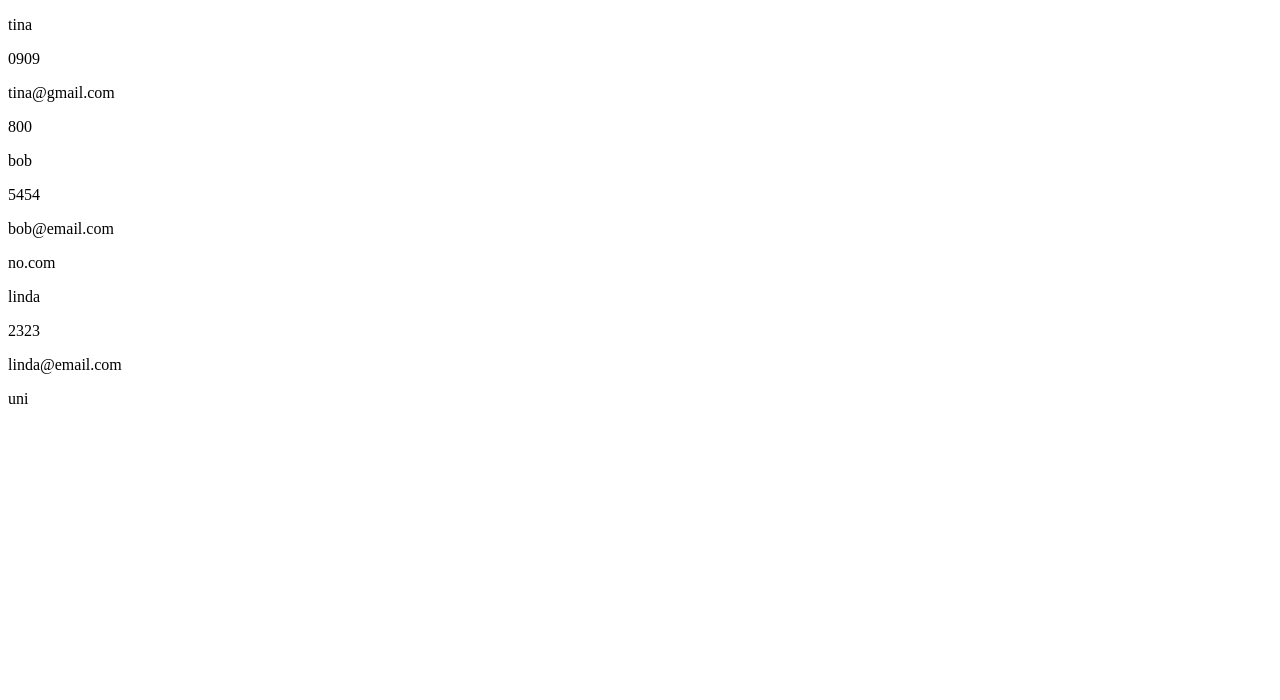
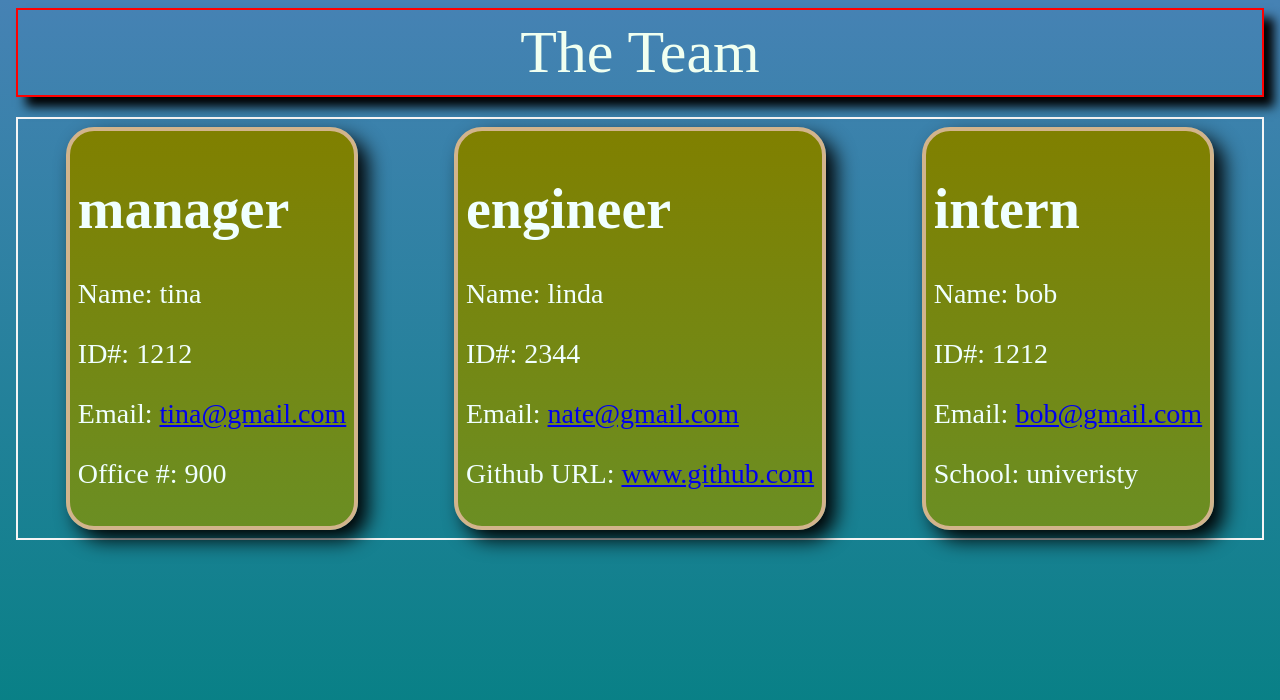
Before and after one commit to batemanz/team-profile-generator, a website: page index.html in a window 1280 px wide. Drawn offline with Linux system fonts and the light colour scheme.

Commit message:
added CSS styling, links for email and github url added to cards

```diff
--- /dev/null
+++ b/css/style.css
@@ -0,0 +1,38 @@
+html {
+    font-size: 28px;
+    color: azure;
+    min-height: 100vh;
+    background-image: linear-gradient(steelblue, teal);
+}
+
+body {
+    /* display: flex; */
+}
+
+header {
+    border: 2px solid red;
+    margin: 8px;
+    padding: 8px;
+    font-size: 60px;
+    text-align: center;
+    color:HoneyDew;
+    box-shadow: 10px 10px 10px black;
+}
+.container {
+    border: 2px solid whitesmoke;
+    margin: 20px 8px;
+    justify-content: space-around;
+    /* align-items: center; */
+
+    display: flex;
+}
+
+.cardContainer {
+    border: 4px solid tan;
+    border-radius: 1em;
+    padding: 8px;
+    margin: 8px;
+    box-shadow: 10px 10px 20px black;
+    min-width: 260px;
+    background-image: linear-gradient(olive, olivedrab);
+}
--- a/index.html
+++ b/index.html
@@ -4,27 +4,32 @@
     <meta charset="UTF-8">
     <meta http-equiv="X-UA-Compatible" content="IE=edge">
     <meta name="viewport" content="width=device-width, initial-scale=1.0">
+    <link rel="stylesheet" href="./css/style.css">
     <title>Document</title>
 </head>
 <body>
+<header>The Team</header>
   <div class="container">
     <div class="cardContainer">
-      <p class="name">tina</p>
-      <p class="id">0909</p>
-      <p class="email">tina@gmail.com</p>
-      <p class="officeNumber">800</p>
+      <h1>manager</h1>
+      <p class="name">Name: tina</p>
+      <p class="id">ID#: 1212</p>
+      <p class="email">Email: <a href="mailto:tina@gmail.com" target="_blank">tina@gmail.com</a></p>
+      <p class="officeNumber">Office #: 900</p>
     </div>
     <div class="cardContainer">
-      <p class="name">bob</p>
-      <p class="id">5454</p>
-      <p class="email">bob@email.com</p>
-      <p class="github">no.com</p>
+      <h1>engineer</h1>
+      <p class="name">Name: linda</p>
+      <p class="id">ID#: 2344</p>
+      <p class="email">Email: <a href="mailto:nate@gmail.com" target="_blank">nate@gmail.com</a></p>
+      <p class="github">Github URL: <a href="https://www.github.com" target="_blank">www.github.com</a></p>
     </div>
     <div class="cardContainer">
-      <p class="name">linda</p>
-      <p class="id">2323</p>
-      <p class="email">linda@email.com</p>
-      <p class="school">uni</p>
+      <h1>intern</h1>
+      <p class="name">Name: bob</p>
+      <p class="id">ID#: 1212</p>
+      <p class="email">Email: <a href="mailto:bob@gmail.com" target="_blank">bob@gmail.com</a></p>
+      <p class="school">School: univeristy</p>
     </div>
   </div>
 </body>
--- a/lib/employee.js
+++ b/lib/employee.js
@@ -18,7 +18,7 @@ class Employee {
     }
 
     getRole() {
-        return "Role: " + this.role;
+        return "Postion: " + this.role;
     }
     // logInfo() {
     //     console.log(`Employee name is ${this.name}`);
--- a/src/HTMLmarkdown.js
+++ b/src/HTMLmarkdown.js
@@ -6,9 +6,11 @@ function HTMLmarkdown(managersCards, engineerCards,  internCards) {
     <meta charset="UTF-8">
     <meta http-equiv="X-UA-Compatible" content="IE=edge">
     <meta name="viewport" content="width=device-width, initial-scale=1.0">
+    <link rel="stylesheet" href="./css/style.css">
     <title>Document</title>
 </head>
 <body>
+<header>The Team</header>
   <div class="container">
   ${managersCards.map((card) => {
     return card;
```
Also changed, not shown: index.js (+15 -12 lines).
